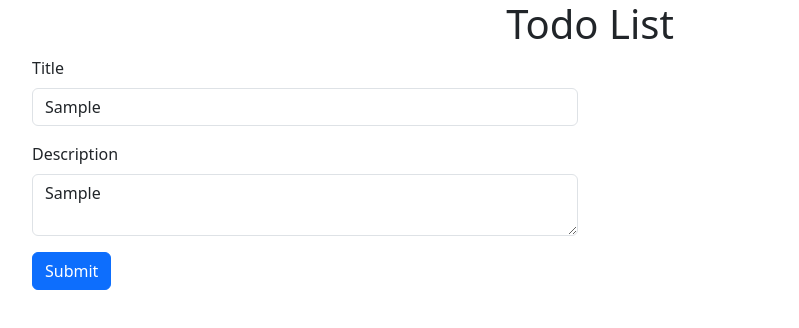
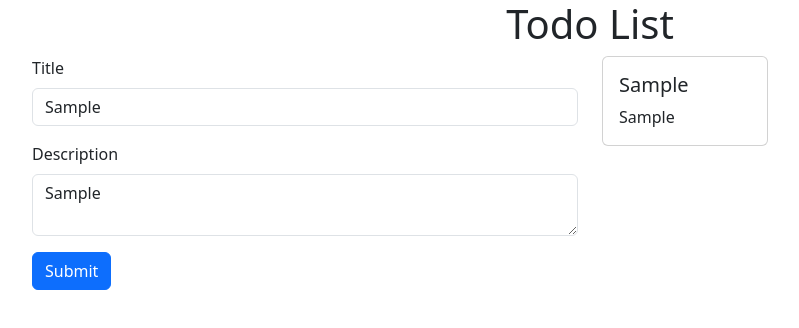
Before and after one commit to Valkor95/REACT_HW, a React (Vite) app: page / in a window 1280 px wide. Both pictures are taken after typing "Sample", "Sample" into the empty fields and a click on the button "Submit". Shown: the top 328 px of the page, without its empty margins (50-849 px from the left). Built offline with nearby package versions, Linux system fonts and the light colour scheme.

Commit message:
HW88-version2_v20

```diff
--- a/src/Components/TodoItem/TodoItem.jsx
+++ b/src/Components/TodoItem/TodoItem.jsx
@@ -1,16 +1,32 @@
 import React, {Component} from 'react';
 import PropTypes from 'prop-types';
+import {Card} from "react-bootstrap";
 
 class TodoItem extends Component {
+    constructor(props) {
+        super(props);
+
+    }
+
     render() {
+        const {title, body} = this.props
+
         return (
-            <div>
-
-            </div>
+            <Card>
+                <Card.Body>
+                    <Card.Title>{title}</Card.Title>
+                    <Card.Text>
+                        {body}
+                    </Card.Text>
+                </Card.Body>
+            </Card>
         );
     }
 }
 
-TodoItem.propTypes = {};
+TodoItem.propTypes = {
+    title: PropTypes.string.isRequired,
+    body: PropTypes.string.isRequired
+};
 
 export default TodoItem;
```
